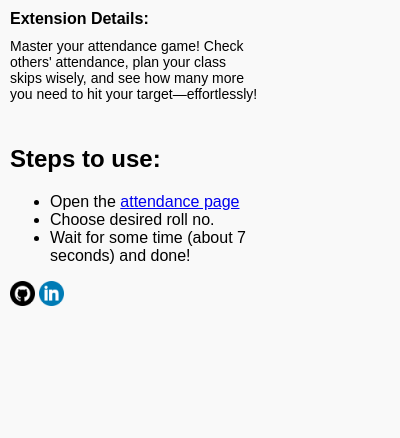
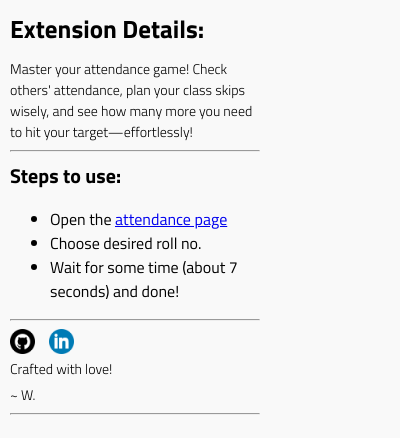
Before and after one commit to prana-W/Attendance-Seeker, a browser extension: page Pop-Up/popup.html in a window 400 px wide. Drawn offline with Linux system fonts and the light colour scheme.

Commit message:
Add font to PopUp

```diff
--- a/Pop-Up/popup.html
+++ b/Pop-Up/popup.html
@@ -3,21 +3,51 @@
   <head>
     <meta charset="UTF-8" />
     <meta name="viewport" content="width=device-width, initial-scale=1.0" />
-  <meta name = "author" content="W">
+    <meta name="author" content="W" />
     <title>Attendance-Seeker</title>
-  <link rel="stylesheet" href="style.css">
+    <link rel="stylesheet" href="style.css" />
   </head>
   <body>
     <h1>Extension Details:</h1>
-  <p>Master your attendance game! Check others' attendance, plan your class skips wisely, and see how many more you need to hit your target—effortlessly!</p>
-  <br>
+    <p>
+      Master your attendance game! Check others' attendance, plan your class
+      skips wisely, and see how many more you need to hit your
+      target—effortlessly!
+    </p>
+    <hr />
+    <div class="steps">
     <h2>Steps to use:</h2>
     <ul>
-    <li>Open the <a href = "https://online.nitjsr.ac.in/endsem/StudentAttendance/ClassAttendance.aspx" target = "_blank">attendance page</a></li>
+      <li>
+        Open the
+        <a
+          href="https://online.nitjsr.ac.in/endsem/StudentAttendance/ClassAttendance.aspx"
+          target="_blank"
+          >attendance page</a
+        >
+      </li>
       <li>Choose desired roll no.</li>
       <li>Wait for some time (about 7 seconds) and done!</li>
     </ul>
-  <a href="https://github.com/prana-W" target="_blank" title="GitHub Profile"><img src="/images/github_icon.png" alt="gitHubProfile"></a>
-  <a href="https://www.linkedin.com/in/pranaw-kumar-710331215/" target="_blank" title="LinkedIn Profile"><img src="/images/linkedin_icon.png" alt="linkedInProfile"></a>
+    <hr />
+  </div>
+    <footer>
+      <a
+        href="https://github.com/prana-W"
+        target="_blank"
+        title="GitHub Profile"
+        ><img src="/images/github_icon.png" alt="gitHubProfile"
+      /></a>
+      <a
+        href="https://www.linkedin.com/in/pranaw-kumar-710331215/"
+        target="_blank"
+        title="LinkedIn Profile"
+        ><img src="/images/linkedin_icon.png" alt="linkedInProfile"
+      /></a>
+      <p>Crafted with love!</p>
+      <p>~ W.</p>
+    </footer>
+
+    <hr />
   </body>
 </html>
--- a/Pop-Up/style.css
+++ b/Pop-Up/style.css
@@ -1,19 +1,39 @@
+@import url("https://fonts.googleapis.com/css2?family=Titillium+Web:ital,wght@0,200;0,300;0,400;0,600;0,700;0,900;1,200;1,300;1,400;1,600;1,700&display=swap");
+
 body {
-    font-family: Arial, sans-serif;
   margin: 0;
   padding: 10px;
   width: 250px;
   background-color: #f9f9f9;
 }
 h1 {
-    font-size: 16px;
+  font-family: "Titillium Web", serif;
+  font-style: normal;
+  font-size: 25px;
   margin: 0 0 10px;
 }
 p {
+  font-family: "Titillium Web", serif;
+  font-weight: 300;
+  font-style: normal;
   font-size: 14px;
   margin: 0 0 5px;
+}
+.steps h2 {
+
+  font-family: "Titillium Web", serif;
+  font-style: normal;
+  font-size: 20px;
+  margin: 0 0 10px;
+
+}
+.steps ul{
+  font-family: "Titillium Web", serif;
+  font-weight: 350px;
+  font-style: normal;
 }
 
 img {
   width: 25px;
+  padding-right: 10px;
 }
```
Lines whose indentation alone changed are shown as unchanged.
